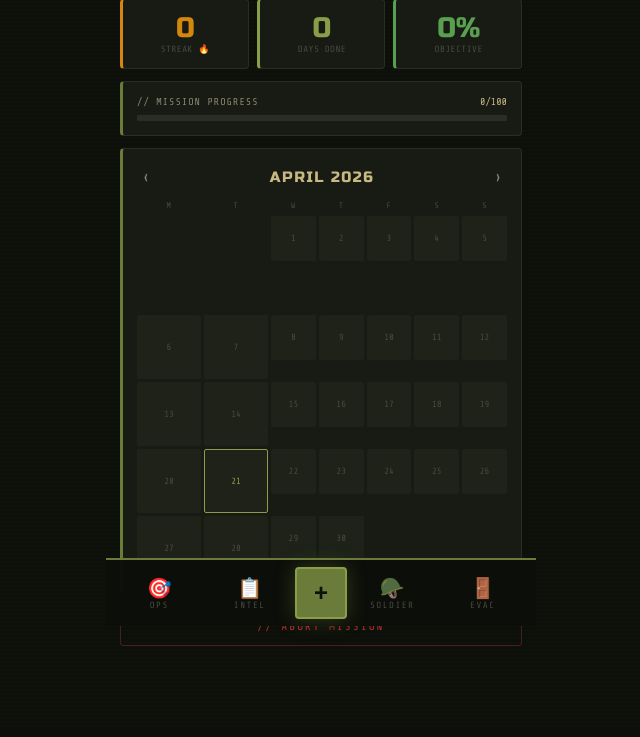
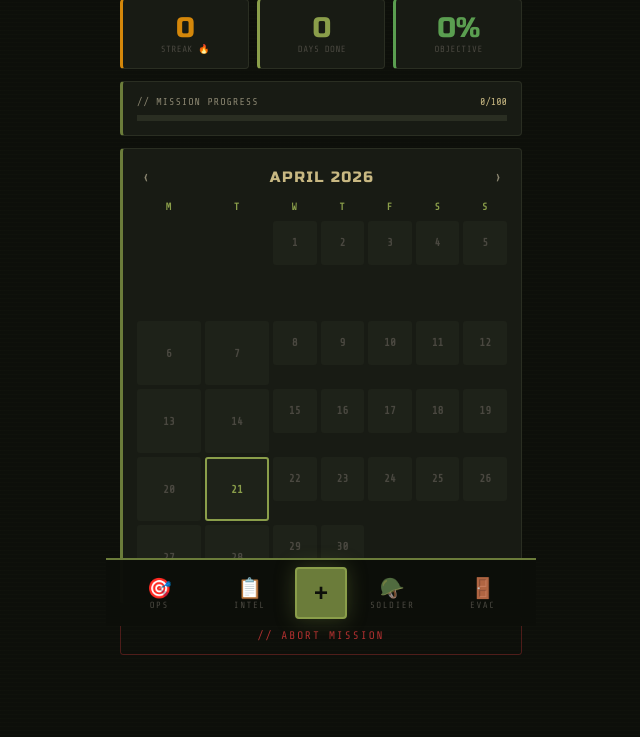
Before and after one commit to SelvaKailashS/Daily-Task-Manager, a Flask app: page /habit/1 in a window 1280 px wide. Shown: the part 174-911 px from the top of the page, without its empty margins (319-959 px from the left). Before the commit the page ends 820 px from the top, so only its background shows below. Run offline with Flask 3, Linux system fonts and the light colour scheme; a user stored in the database is signed in; data comes from the database, SQL or seed files in the repository; data that the repository does not hold is empty; some libraries are stand-ins or nearby versions.

Commit message:
Update habit_detail.html

```diff
--- a/templates/habit_detail.html
+++ b/templates/habit_detail.html
@@ -5,41 +5,43 @@
 .cal-grid {
   display:grid;
   grid-template-columns:repeat(7,1fr);
-  gap:3px;
+  gap:4px;
   margin-top:10px;
   max-width:100%;
+  width:100%;
 }
 .cal-lbl {
   text-align:center;
   font-family:'Share Tech Mono',monospace;
-  font-size:8px;
-  font-weight:400;
-  color:var(--text3);
-  padding-bottom:3px;
+  font-size:10px;
+  font-weight:700;
+  color:var(--olive2);
+  padding-bottom:5px;
   text-transform:uppercase;
-  letter-spacing:0.5px;
+  letter-spacing:1px;
 }
 .cal-day {
-  aspect-ratio:1;
-  border-radius:2px;
+  aspect-ratio:1/1;
+  border-radius:3px;
   display:flex;
   align-items:center;
   justify-content:center;
   font-family:'Share Tech Mono',monospace;
-  font-size:9px;
+  font-size:11px;
+  font-weight:600;
   background:var(--card2);
   color:var(--text3);
   transition:all 0.15s;
-  min-height:32px;
-  min-width:32px;
+  min-height:40px;
+  min-width:40px;
 }
 @media (max-width: 500px) {
   .cal-day { min-height:28px; min-width:28px; font-size:8px; }
   .cal-lbl { font-size:7px; }
 }
-.cal-day.done  { background:var(--hc); color:var(--bg); font-weight:700; }
-.cal-day.today { border:1px solid var(--olive2); color:var(--olive2); }
-.cal-day.done.today { border-color:#fff; color:var(--bg); }
+.cal-day.done  { background:var(--hc); color:#fff; font-weight:700; }
+.cal-day.today { border:2px solid var(--olive2); color:var(--olive2); }
+.cal-day.done.today { border-color:#fff; color:#fff; }
 .cal-day.empty { background:transparent; }
 </style>
 {% endblock %}
```
